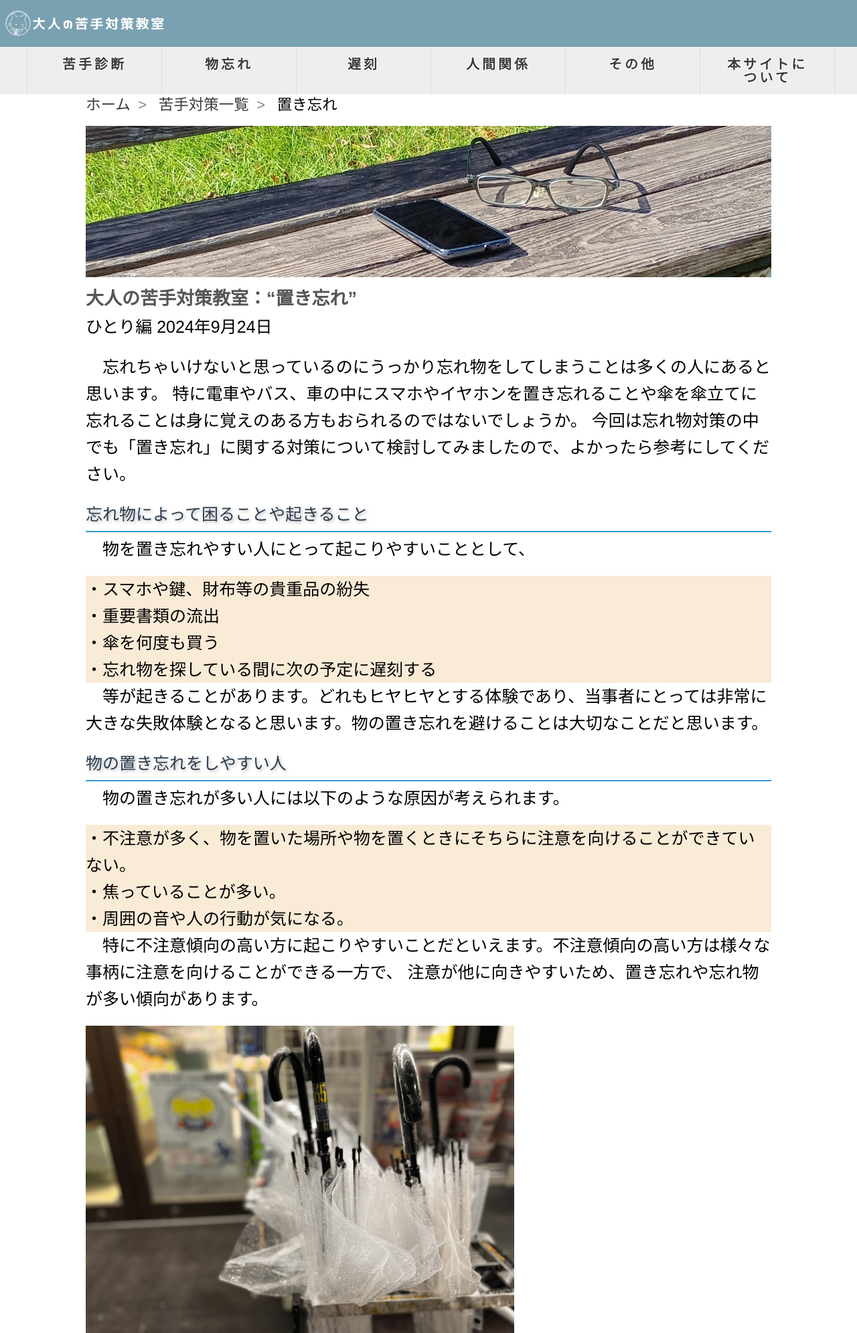
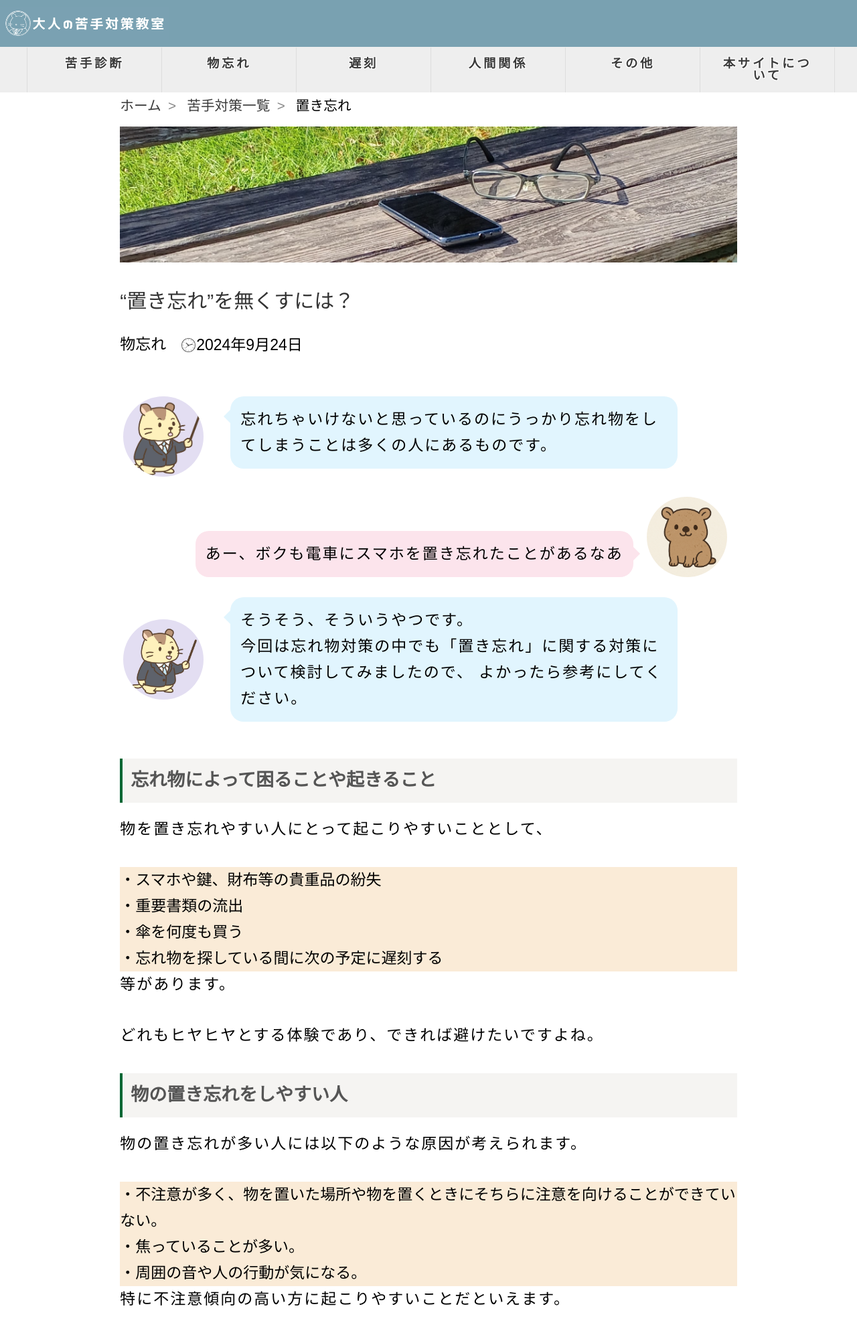
Before and after one commit to kitamura2024/lifewebapp1, a Flask app: page /often-forget-items in a window 1280 px wide. Shown: the top 1991 px of the page at 67% size. Run offline with Flask 3, Linux system fonts and the light colour scheme.

Commit message:
fifth commit 1.4.2

```diff
--- a/static/css/style.css
+++ b/static/css/style.css
@@ -1,7 +1,7 @@
 body {
     font-family: "ヒラギノ角ゴ Pro W3", "Hiragino Kaku Gothic Pro",
         'Meiryo', sans-serif;
-    font-size: 25px;
+    font-size: 23px;
 }
 
 a {
@@ -13,6 +13,10 @@ a {
     max-width: 1200px;
     width: 80%;
     margin: 0 auto;
+}
+
+.spacer {
+  height: 20px;
 }
 
 /*ヘッダー*/
@@ -324,15 +328,19 @@ ul li ul li a:hover {
 }
 
 /* 記事 */
+.blog_container{
+    width: 90%;
+    margin: 0 auto;
+}
 article {
     font-family: Arial, sans-serif;
     margin-top: 20px;
-    line-height: 1.6;
+    line-height: 1.7;
 }
 
 article p {
-    margin-bottom: 20px;
-    text-indent: 1em;
+    margin-bottom: 1.6em;
+    letter-spacing: 2px;
 }
 
 h1 {
@@ -346,6 +354,10 @@ h2 {
     color: #555;
     font-size: 27px;
     font-weight: bold;
+    background: #f5f4f2;
+    border-left: solid 4px #006633;
+    margin:35px 0 20px;
+    padding: 10px 12px;
 }
 
 h3 {
@@ -353,16 +365,27 @@ h3 {
     padding-bottom: 5px;
     color: #2c3e50;
     text-shadow: 2px 2px 5px rgba(0, 0, 0, 0.3);
-    margin-bottom: 5px;
+    margin:15px 0;
 }
 
 h4 {
-    background-color: #fffbf0;
     padding: 10px;
     color: #2c3e50;
     border-radius: 5px;
 }
-
+.article_type {
+    display: flex;
+}
+.datetime_check {
+    background-image: url('../img/clock_blog.png');
+    background-repeat: no-repeat;
+    background-position: left center;
+    background-size: 21px 21px;
+    padding-left: 22px;
+    margin-left: 1em;
+    line-height: 1.8;
+    display: inline-block;
+}
 .article_meta {
     font-size: 18px;
     text-align: left;
@@ -388,13 +411,13 @@ article ul {
     padding: 20px;
     border-radius: 10px;
     /* 角を丸くする */
-    margin: 20px;
+    margin: 30px 20px 25px 20px;
     /* 周りの余白 */
     box-shadow: 5px 5px 10px #111;
     /* 全体的な影 */
 }
 
-.summary h5 {
+.summary h4 {
     color: #f0f0f0;
     /* チョークのような色 */
     font-family: 'Segoe Script', cursive;
@@ -436,13 +459,17 @@ article .summary li {
 .conversation {
     max-width: 1200px;
     margin: 0 auto;
-    padding: 20px;
+    padding: 0 5px;
+    margin: 6% 0;
+}
+.conversation p{
+    margin-bottom: 0;
 }
 
 .speaker {
     display: flex;
     align-items: center;
-    margin-bottom: 20px;
+    margin-bottom: 30px;
 }
 
 .speaker-left {
@@ -456,8 +483,8 @@ article .summary li {
 }
 
 .speaker img {
-    width: 80px;
-    height: 80px;
+    width: 120px;
+    height: 120px;
     border-radius: 50%;
     margin-right: 10px;
 }
@@ -669,6 +696,7 @@ button[type="submit"]:hover {
     margin-bottom: 20px;
     border-bottom: 2px solid #4a4a8e;
     padding-bottom: 5px;
+    border-left: none;
 }
 
 .result_comment img {
@@ -1016,7 +1044,7 @@ body {
     list-style: none;
     padding: 0;
     font-size: 0.9em;
-    margin-top: 0.2em;
+    margin-top: 0.5em
 }
 
 .breadcrumb li+li::before {
--- a/templates/nigate_a2.html
+++ b/templates/nigate_a2.html
@@ -4,8 +4,10 @@
     <meta charset="UTF-8">
     {% block title%}大人の苦手対策教室{% endblock %}
 </head>
+
 <body>
     {% block content %}
+    <div class="blog_container">
         <nav aria-label="breadcrumb" class="breadcrumb">
             <ol>
                 <li><a href="{{ url_for('top') }}">ホーム</a></li>
@@ -15,21 +17,38 @@
         </nav>
         <article>
             <div class="blog_img">
-            <img src="{{url_for('static', filename='img/okiwasure.jpg')}}" alt="自然の風景">
+                <img src="{{url_for('static', filename='img/okiwasure.jpg')}}" alt="置き忘れた傘">
             </div>
-        <h2>大人の苦手対策教室：“置き忘れ”</h2>
+            <h1>“置き忘れ”を無くすには？</h1>
             <dev class="article_type">
-            <dev class="category" href="{{url_for('nigate_a2')}}">ひとり編</dev>
+                <dev class="category" href="{{url_for('nigate_a2')}}">物忘れ</dev>
                 <time class="datetime_check" datetime="2024-09-24" aria-label="更新日">2024年9月24日</time>
             </dev>
-        <p></p>
-        <p></p>
+            <section class="conversation">
+                <div class="speaker speaker-left">
+                    <img src="{{url_for('static', filename='img/humstar_nomal2.png')}}" alt="ジャンガリ">
+                    <div class="bubble bubble-left">
+                        <p>忘れちゃいけないと思っているのにうっかり忘れ物をしてしまうことは多くの人にあるものです。
+                        </p>
+                    </div>
+                </div>
+                <div class="speaker speaker-right">
+                    <div class="bubble bubble-right">
+                        <p>あー、ボクも電車にスマホを置き忘れたことがあるなあ </p>
+                    </div>
+                    <img src="{{url_for('static', filename='img/kepu.png')}}" alt="ケープ">
+                </div>
+                <div class="speaker speaker-left">
+                    <img src="{{url_for('static', filename='img/humstar_nomal.png')}}" alt="ジャンガリ">
+                    <div class="bubble bubble-left">
+                        <p>そうそう、そういうやつです。</p>
+                        <p>今回は忘れ物対策の中でも「置き忘れ」に関する対策について検討してみましたので、
+                            よかったら参考にしてください。</p>
+                    </div>
+                </div>
+            </section>
 
-        <p>忘れちゃいけないと思っているのにうっかり忘れ物をしてしまうことは多くの人にあると思います。
-        特に電車やバス、車の中にスマホやイヤホンを置き忘れることや傘を傘立てに忘れることは身に覚えのある方もおられるのではないでしょうか。
-        今回は忘れ物対策の中でも「置き忘れ」に関する対策について検討してみましたので、よかったら参考にしてください。</p>
-
-        <h3>忘れ物によって困ることや起きること</h3>
+            <h2>忘れ物によって困ることや起きること</h2>
             <p>物を置き忘れやすい人にとって起こりやすいこととして、</p>
             <ul>
                 <li>・スマホや鍵、財布等の貴重品の紛失</li>
@@ -37,42 +56,46 @@
                 <li>・傘を何度も買う</li>
                 <li>・忘れ物を探している間に次の予定に遅刻する</li>
             </ul>
-        <p>等が起きることがあります。どれもヒヤヒヤとする体験であり、当事者にとっては非常に大きな失敗体験となると思います。物の置き忘れを避けることは大切なことだと思います。</p>
+            <p>等があります。</p>
+            <p>どれもヒヤヒヤとする体験であり、できれば避けたいですよね。</p>
 
-        <h3>物の置き忘れをしやすい人</h3>
+            <h2>物の置き忘れをしやすい人</h2>
             <p>物の置き忘れが多い人には以下のような原因が考えられます。</p>
             <ul>
                 <li>・不注意が多く、物を置いた場所や物を置くときにそちらに注意を向けることができていない。</li>
                 <li>・焦っていることが多い。</li>
                 <li>・周囲の音や人の行動が気になる。</li>
             </ul>
-        <p>特に不注意傾向の高い方に起こりやすいことだといえます。不注意傾向の高い方は様々な事柄に注意を向けることができる一方で、
+            <p>特に不注意傾向の高い方に起こりやすいことだといえます。</p>
+            <p>不注意傾向の高い方は様々な事柄に注意を向けることができる一方で、
                 注意が他に向きやすいため、置き忘れや忘れ物が多い傾向があります。</p>
             <div class="blog_img">
                 <img src="{{url_for('static', filename='img/kasatate.jpg')}}" alt="自然の風景">
             </div>
-        <h3>”置き忘れ”への対策</h3>
+            <h2>”置き忘れ”への対策</h2>
 
-        <h4>やるべきことを減らす</h4>
-        <p>やるべきことを減らすことによって忘れ物を減らすことができます。
-        例えば、傘は手から離さずに持っておくことで取っ手にかけた傘を手に取る動作を減らす、荷物を1カ所にまとめておくことであちこちから手に取る動作を減らすといった具合です。
-        やらなければならない工程を少なくすることで、思い出す余裕が出てきます。</p>
-        <h4>置くことをやめる</h4>
-        <p>傘はどこかにどこかにかけたり、置いたりしたときにそのまま置き忘れてしまうということが多いと思います。
-        そもそも置かなければ、忘れることもありません。可能な限り置かないようにすることも一つの有効な方法です。
-        そのため、商業施設の傘立てには置かず、入口に傘用の袋がある場合にはそれに入れて、
-        持って入ることで出るときに忘れずに済むはずです。また傘に関しては折り畳み傘にするというのも一つの手です。
+            <h3>やるべきことを減らす</h3>
+            <p>やるべきことを減らすことによって忘れ物を減らすことができます。</p>
+            <p>例えば、傘は手から離さずに持っておくことで取っ手にかけた傘を手に取る動作を減らす、
+                荷物を1カ所にまとめておくことであちこちから手に取る動作を減らすといった具合です。</p>
+            <p>やらなければならない工程を少なくすることで、思い出す余裕が出てきます。</p>
+            <h3>置くことをやめる</h3>
+            <p>傘はどこかにどこかにかけたり、置いたりしたときにそのまま置き忘れてしまうということが多いと思います。</p>
+            <p>そもそも置かなければ、忘れることもありません。可能な限り置かないようにすることも一つの有効な方法です。</p>
+            <p>そのため、商業施設の傘立てには置かず、入口に傘用の袋がある場合にはそれに入れて、
+                持って入ることで出るときに忘れずに済むはずです。</p>
+            <p>また傘に関しては折り畳み傘にするというのも一つの手です。
                 折り畳み傘にすることでどこかに置くことがなくなります。折り畳み傘にして、傘をカバンにしまうようにすることで、
                 傘を置くことをやめることができます。</p>
-        <h4>時間に余裕を持つ</h4>
-        <p>焦っているときには、行き先に間に合うかどうか等、自分の手荷物以外のことに向いているため、置き忘れしやすくなります。
-        時間に余裕をもつと心に余裕ができるので、忘れ物を減らすことができます。置き忘れ以外でも忘れ物が多い人は時間ギリギリで行動しがちです。
-        特にいつもと違う時間、違う場所に行くときには「早すぎかな？」と思うくらいの気持ちで自宅を出るようにしましょう。</p>
+            <h3>時間に余裕を持つ</h3>
+            <p>焦っているときには、行き先に間に合うかどうか等、自分の手荷物以外のことに向いているため、置き忘れしやすくなります。</p>
+            <p>時間に余裕をもつと心に余裕ができるので、忘れ物を減らすことができます。置き忘れ以外でも忘れ物が多い人は時間ギリギリで行動しがちです。</p>
+            <p>特にいつもと違う時間、違う場所に行くときには「早すぎかな？」と思うくらいの気持ちで自宅を出るようにしましょう。</p>
             <div class="summary">
-            <h5>まとめ</h5>
+                <h4>まとめ</h4>
                 <ul id="summary_list">
-                <li>・できる限り物を置かない等、適切な対策で生活や仕事への影響を軽減可能</li>
-                <li>・置いたら必ず忘れる。覚えておく以外の対策を考える</li>
+                    <li>できる限り物を置かない等、適切な対策で生活や仕事への影響を軽減可能</li>
+                    <li>置いたら必ず忘れる。覚えておく以外の対策を考える</li>
                 </ul>
             </div>
 
@@ -86,7 +109,7 @@
         </article>
         <section>
             <div class="nigate_page_list">
-            <h2>その他おすすめの苦手対策</h2>
+                <h4>その他おすすめの苦手対策</h4>
                 <ul>
                     <li><a href="{{url_for('nigate_a2')}}">置き忘れ</a></li>
                     <li><a href="{{url_for('nigate_a3')}}">遅刻</a></li>
@@ -95,6 +118,7 @@
                 </ul>
             </div>
         </section>
+    </div>
     {% endblock %}
 </body>
 
--- a/templates/quiz_a/question_a.html
+++ b/templates/quiz_a/question_a.html
@@ -25,7 +25,6 @@
 
     </div>
     <main class="container w_inner">
-
         <div class="question_page">
             <div class="explanation">
                 <div class="progress-container">
--- a/templates/quiz_a/result_a.html
+++ b/templates/quiz_a/result_a.html
@@ -8,7 +8,7 @@
     <p>【あなたにおすすめの記事】<a href="{{ url }}">🔗{{ blog_title }}</a></p>
 </div>
 <div class="nigate_page_list">
-    <h2>苦手対策ページ一覧</h2>
+    <h4>苦手対策ページ一覧</h4>
     <ul>
         <li><a href="{{url_for('nigate_a2')}}">置き忘れ</a></li>
         <li><a href="{{url_for('nigate_a3')}}">遅刻</a></li>
--- a/templates/quiz_b/result_b.html
+++ b/templates/quiz_b/result_b.html
@@ -2,13 +2,13 @@
 
 {% block content %}
 <div class="result_comment">
-    <h2>診断結果<img src="{{url_for('static', filename='img/result.png')}}" alt="画像"></h2>
+    <h3>診断結果<img src="{{url_for('static', filename='img/result.png')}}" alt="画像"></h3>
     <p>{{ comment }}</p>
     <br>
     <p>【あなたにおすすめの記事】<a href="{{ url }}">{{ blog_title }}🔗</a></p>
 </div>
 <div class="nigate_page_list">
-    <h2>苦手対策ページ一覧</h2>
+    <h4>苦手対策ページ一覧</h4>
     <ul>
         <li><a href="{{url_for('nigate_a2')}}">置き忘れ</a></li>
         <li><a href="{{url_for('nigate_a3')}}">遅刻</a></li>
```
Also changed, not shown: templates/nigate_a3.html (+37 -26 lines), templates/nigate_a4.html (+37 -28 lines), templates/nigate_a5.html (+16 -11 lines), templates/nigate_a6.html (+14 -10 lines), templates/nigate_a7.html (+13 -9 lines), templates/nigate_relax.html (+7 -4 lines), templates/top.html (+7 -9 lines), static/img/clock_blog.png (added), 1 other file. Lines whose indentation alone changed are shown as unchanged.
